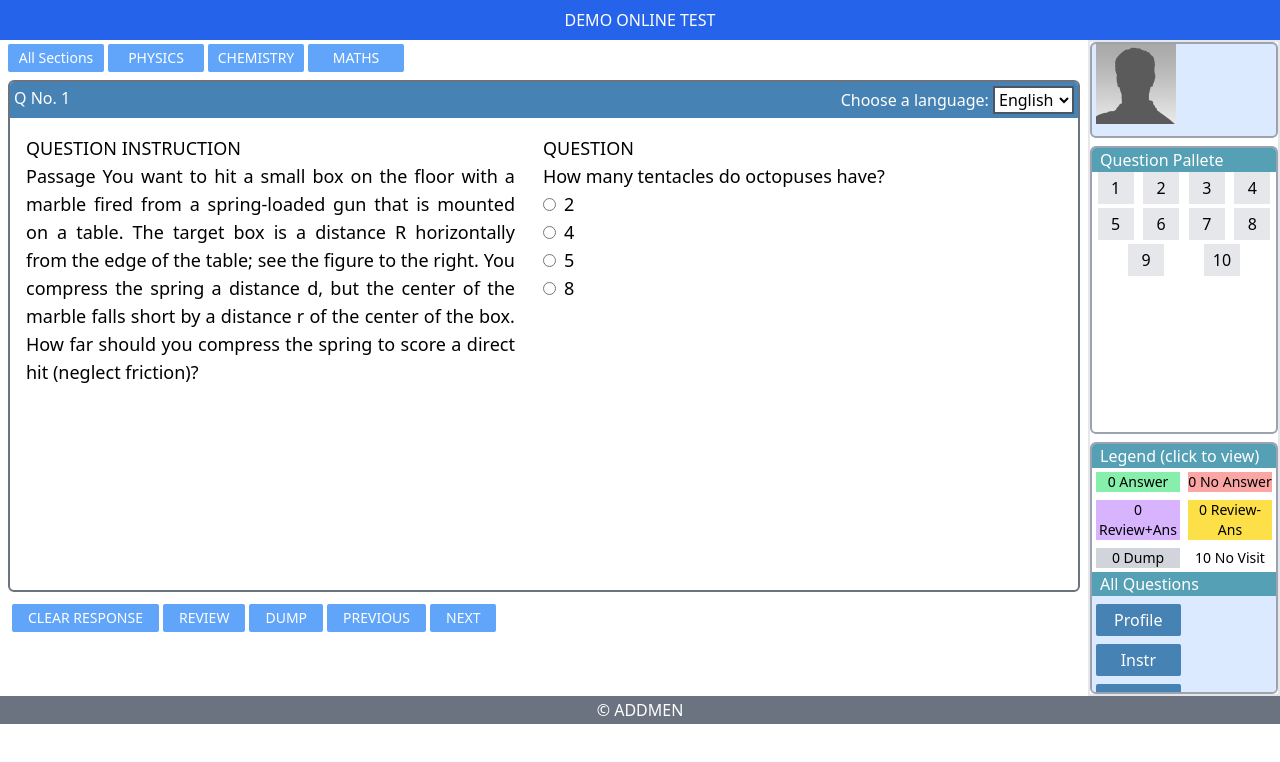
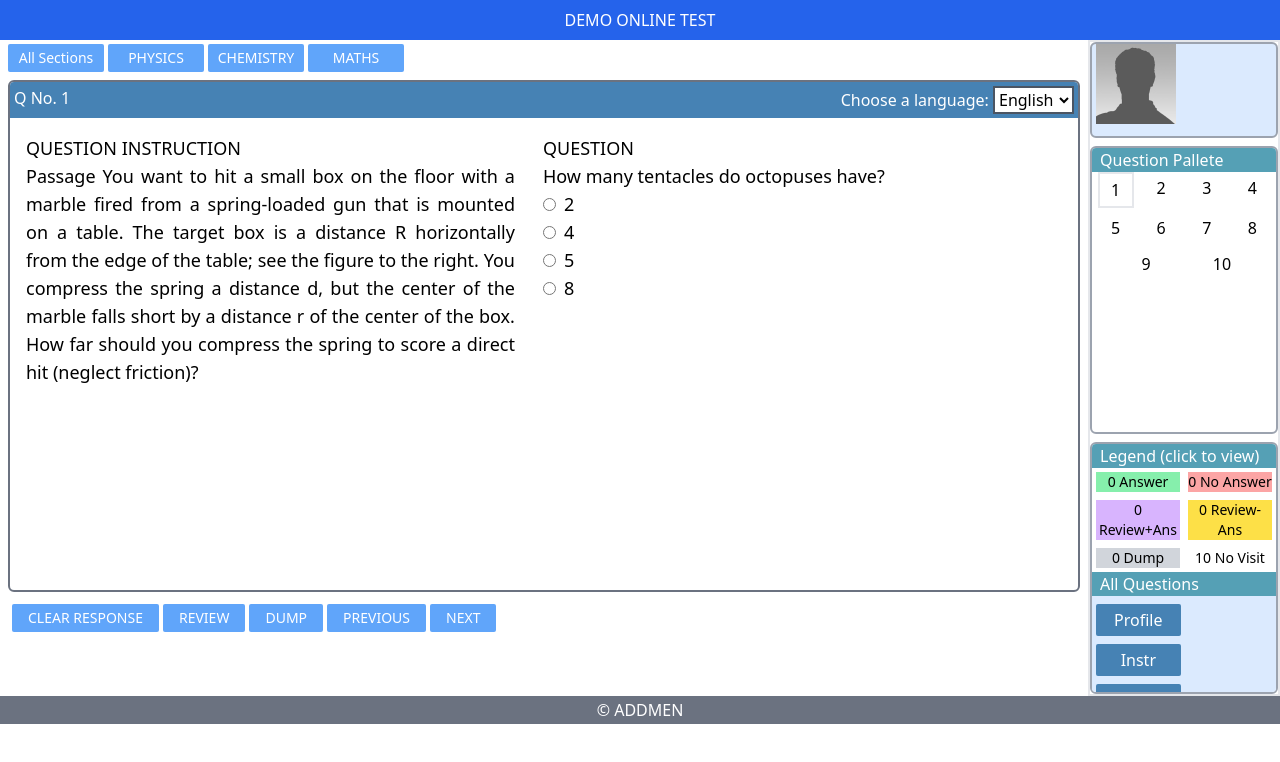
Before and after one commit to imon08/exam-panel, a Next.js app: page / in a window 1280 px wide. Shown: the top 762 px of the page. Built offline with nearby package versions, Linux system fonts and the light colour scheme.

Commit message:
button functions

```diff
--- a/src/components/QuestionCard.jsx
+++ b/src/components/QuestionCard.jsx
@@ -1,20 +1,32 @@
-import { getColors } from "@/slices/colorSlice";
-import React from "react";
+import { getColors, setAllColors } from "@/slices/colorSlice";
+import React, { useEffect, useState } from "react";
 import { useDispatch, useSelector } from "react-redux";
 
 const QuestionCard = ({ question }) => {
+  const [selectedOption, setSelectedOption] = useState(null);
   const dispatch = useDispatch();
   const colors = useSelector(getColors);
 
+  useEffect(() => {
+    const prevChoice = colors.find((item) => {
+      return item.no === question.no;
+    });
+    if (prevChoice?.studentAnswer) {
+      setSelectedOption(prevChoice.studentAnswer);
+    } else {
+      setSelectedOption(null);
+    }
+  }, [question.no, colors]);
+
   const handleChange = (answer) => {
-    console.log(answer)
+    setSelectedOption(answer);
     const newColors = colors.map((obj) => {
       if (obj.no === question.no) {
         return { ...obj, studentAnswer: answer };
       }
       return obj;
     });
-    dispatch(setAllColors(newColors));s
+    dispatch(setAllColors(newColors));
   };
 
   return (
@@ -42,37 +54,37 @@ const QuestionCard = ({ question }) => {
           <p>{question.question}</p>
           <div className="flex items-center gap-2">
             <input
-              onChange={()=>handleChange(1)}
+              onChange={() => handleChange(1)}
               id="option1"
               type="radio"
-              name={question.no}
+              checked={selectedOption === 1}
             />
             <label htmlFor="option1">{question.options[0]}</label>
           </div>
           <div className="flex items-center gap-2">
             <input
-              onChange={()=>handleChange(2)}
+              onChange={() => handleChange(2)}
               id="option2"
               type="radio"
-              name={question.no}
+              checked={selectedOption === 2}
             />
             <label htmlFor="option2">{question.options[1]}</label>
           </div>
           <div className="flex items-center gap-2">
             <input
-              onChange={()=>handleChange(3)}
+              onChange={() => handleChange(3)}
               id="option3"
               type="radio"
-              name={question.no}
+              checked={selectedOption === 3}
             />
             <label htmlFor="option3">{question.options[2]}</label>
           </div>
           <div className="flex items-center gap-2">
             <input
-              onChange={()=>handleChange(4)}
+              onChange={() => handleChange(4)}
               id="option4"
               type="radio"
-              name={question.no}
+              checked={selectedOption === 4}
             />
             <label htmlFor="option4">{question.options[3]}</label>
           </div>
--- a/src/components/QuestionSection.jsx
+++ b/src/components/QuestionSection.jsx
@@ -1,5 +1,10 @@
-import { getColors, setAllColors } from "@/slices/colorSlice";
-import React, { useState } from "react";
+import {
+  getActiveQuestion,
+  getColors,
+  setActiveQuestion,
+  setAllColors,
+} from "@/slices/colorSlice";
+import React, { useEffect, useState } from "react";
 import { useDispatch, useSelector } from "react-redux";
 import QuestionCard from "./QuestionCard";
 import { questions } from "@/constants/Constants";
@@ -7,19 +12,46 @@ import { questions } from "@/constants/Constants";
 const QuestionSection = () => {
   const dispatch = useDispatch();
   const colors = useSelector(getColors);
-  const [currentQ, setCurrentQ] = useState(colors[0].no);
+  const currentQ = useSelector(getActiveQuestion);
+  // const [currentQ, setCurrentQ] = useState(colors[0].no);
+
+  // useEffect(() => {
+  //   dispatch(setActiveQuestion(currentQ));
+  // }, [currentQ]);
+
+  const setCurrentQ = (val) => {
+    dispatch(setActiveQuestion(val));
+  };
 
   const handleClick = (newStatus) => {
-    const newColors = colors.map((obj) => {
+    let newColors;
+    if (newStatus === "clear") {
+      newColors = colors.map((obj) => {
+        if (obj.no === currentQ) {
+          return { ...obj, studentAnswer: null };
+        }
+        return obj;
+      });
+    } else {
+      if (newStatus === "next") {
+        if (colors[currentQ - 1].studentAnswer) newStatus = "answer";
+        else newStatus = "noAnswer";
+      }
 
-      if (obj.no === currentQ) {
-        return { ...obj, status: newStatus };
+      if (newStatus === "review") {
+        if (colors[currentQ - 1].studentAnswer) newStatus = "review+ans";
+        else newStatus = "review-ans";
       }
-      return obj;
-    });
+      newColors = colors.map((obj) => {
+        if (obj.no === currentQ) {
+          return { ...obj, status: newStatus };
+        }
+        return obj;
+      });
+    }
     if (currentQ == 10) setCurrentQ(1);
     else setCurrentQ(currentQ + 1);
-    dispatch(setAllColors(newColors));
+    if (newColors) dispatch(setAllColors(newColors));
   };
   return (
     <div>
@@ -27,8 +59,22 @@ const QuestionSection = () => {
         <QuestionCard question={questions[currentQ - 1]} />
       </div>
       <div className="flex gap-1 px-1 pt-1 ml-2">
-        <p className="qSecButtons">CLEAR RESPONSE</p>
-        <p className="qSecButtons">REVIEW</p>
+        <p
+          onClick={() => {
+            handleClick("clear");
+          }}
+          className="qSecButtons"
+        >
+          CLEAR RESPONSE
+        </p>
+        <p
+          onClick={() => {
+            handleClick("review");
+          }}
+          className="qSecButtons"
+        >
+          REVIEW
+        </p>
         <p
           onClick={() => {
             handleClick("dump");
@@ -50,6 +96,7 @@ const QuestionSection = () => {
           onClick={() => {
             if (currentQ == 10) setCurrentQ(1);
             else setCurrentQ(currentQ + 1);
+            handleClick("next");
           }}
           className="qSecButtons"
         >
--- a/src/components/RightSideBar.jsx
+++ b/src/components/RightSideBar.jsx
@@ -1,10 +1,16 @@
 import React from "react";
 import Profile from "../assets/profilePic.jpg";
-import { useSelector } from "react-redux";
-import { getColors } from "@/slices/colorSlice";
+import { useDispatch, useSelector } from "react-redux";
+import {
+  getActiveQuestion,
+  getColors,
+  setActiveQuestion,
+} from "@/slices/colorSlice";
 
 const RightSideBar = () => {
   const colors = useSelector(getColors);
+  const currentQ = useSelector(getActiveQuestion);
+  const dispatch = useDispatch();
 
   const getTotal = (input) => {
     let count = 0;
@@ -12,6 +18,15 @@ const RightSideBar = () => {
       if (item.status === input) count += 1;
     });
     return count;
+  };
+
+  const statusColor = (status) => {
+    if (status === "answer") return "bg-green-200";
+    else if (status === "noAnswer") return "bg-red-200";
+    else if (status === "review+ans") return "bg-purple-200";
+    else if (status === "review-ans") return "bg-yellow-200";
+    else if (status === "dump") return "bg-gray-200";
+    else if (status === "noVisits") return "bg-white-200";
   };
 
   return (
@@ -25,8 +40,11 @@ const RightSideBar = () => {
           {colors.map((item) => {
             return (
               <button
+                onClick={() => dispatch(setActiveQuestion(item.no))}
                 key={item.no}
-                className="px-4 py-1 bg-gray-200 w-9 flex justify-center"
+                className={`px-4 py-1 ${statusColor(item.status)} ${
+                  currentQ === item.no ? "border-2 boder-black" : ""
+                } w-9 flex justify-center`}
               >
                 {item.no}
               </button>
@@ -51,7 +69,7 @@ const RightSideBar = () => {
             {getTotal("review+ans")} Review+Ans
           </div>
           <div className="w-[50%] bg-yellow-300 text-center m-1 text-sm">
-            {getTotal("dureview-ans")} Review-Ans
+            {getTotal("review-ans")} Review-Ans
           </div>
         </div>
         <div className="flex">
--- a/src/slices/colorSlice.js
+++ b/src/slices/colorSlice.js
@@ -15,16 +15,24 @@ export const colorSlice = createSlice({
       { no: 9, status: "noVisits" },
       { no: 10, status: "noVisits" },
     ],
+    activeQuestion: 1,
   },
   reducers: {
     setAllColors: (state, action) => {
       state.allColor = action.payload;
     },
+    setActiveQuestion: (state, action) => {
+      state.activeQuestion = action.payload;
+    },
   },
 });
 
-export const { setAllColors } = colorSlice.actions;
+export const { setAllColors, setActiveQuestion } = colorSlice.actions;
 
 export default colorSlice.reducer;
 
 export const getColors = (state) => state.colorCode.allColor;
+
+export const getActiveQuestion = (state) => {
+  return state.colorCode.activeQuestion;
+};
```
